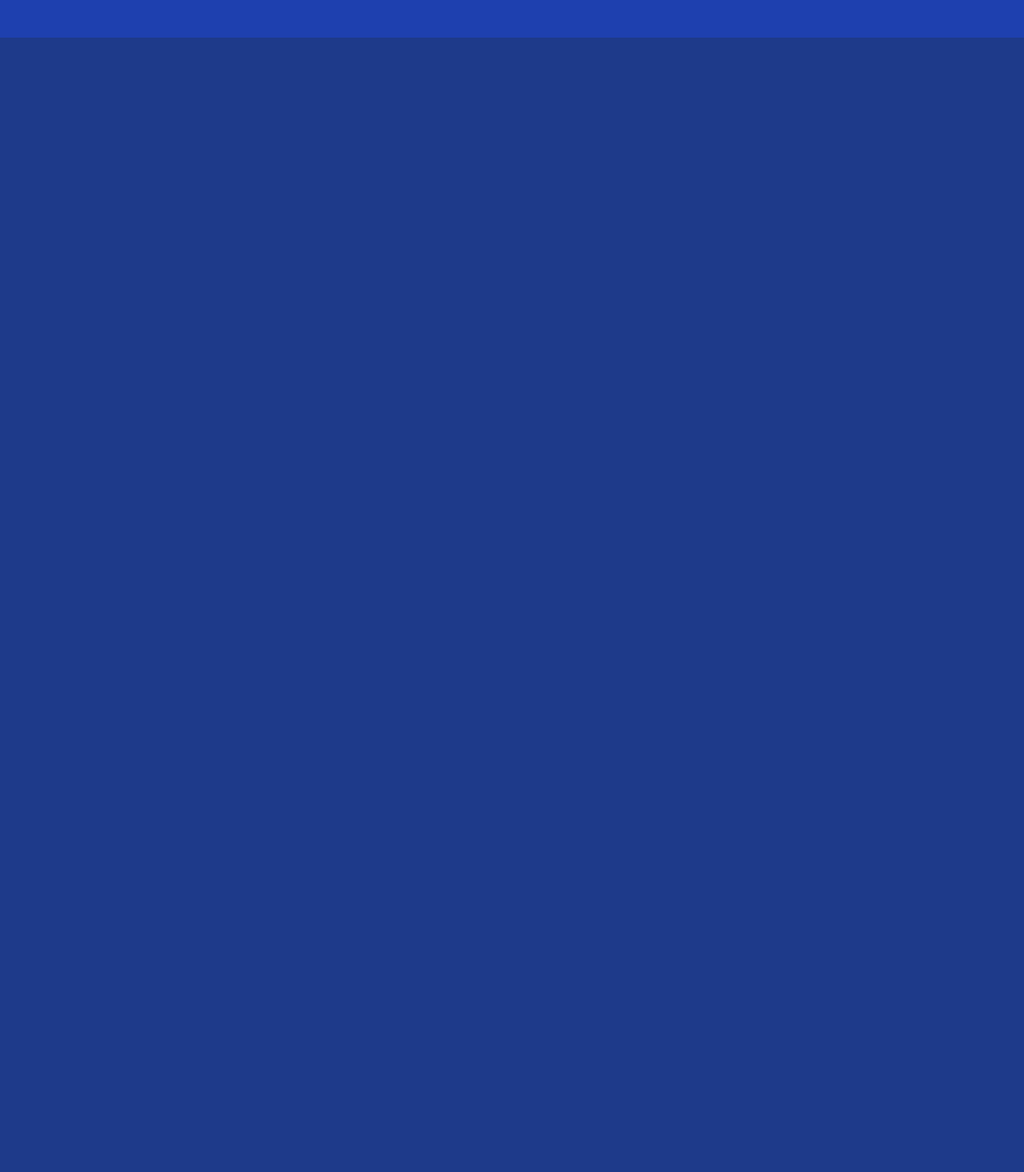
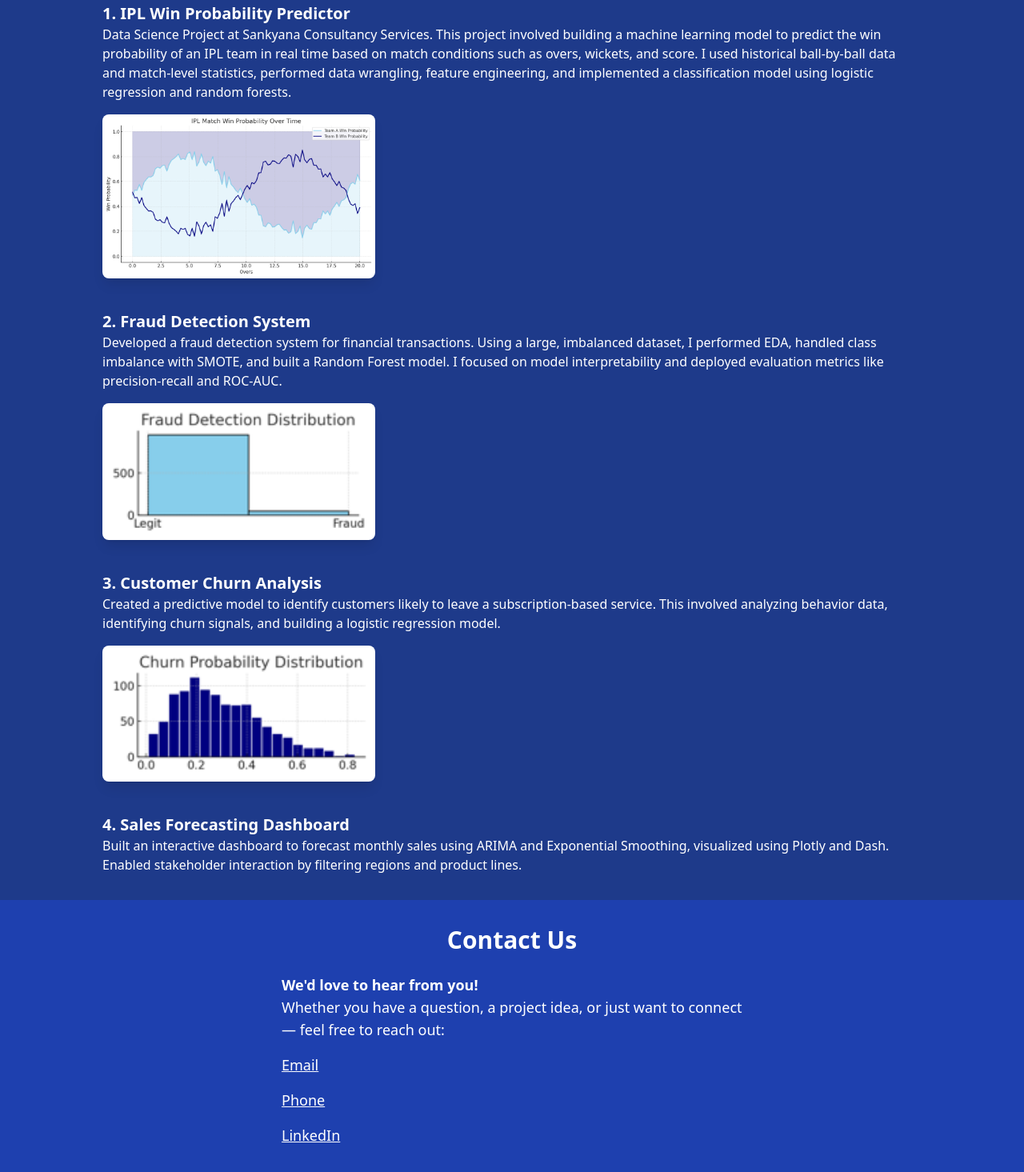
Before and after one commit to Kevinkorir26/KDataInsights-portfolio, a plain HTML site: page index.html in a window 1280 px wide. Shown: the part 1000-2465 px from the top of the page at 80% size. Before the commit the page ends 1287 px from the top, so only its background shows below. Drawn offline with nearby package versions, Linux system fonts and the light colour scheme.

Commit message:
Update index.html

```diff
--- a/index.html
+++ b/index.html
@@ -1,9 +1,8 @@
-<!DOCTYPE html>
 <html lang="en" data-theme="dark">
 <head>
   <meta charset="UTF-8" />
   <meta name="viewport" content="width=device-width, initial-scale=1.0" />
-  <title>Home | KDataInsights</title>
+  <title>KDataInsights</title>
   <script src="https://cdn.tailwindcss.com"></script>
 
   <!-- AOS Animation CSS -->
@@ -25,15 +24,9 @@
 
 <body class="bg-blue-900 text-white dark:bg-white dark:text-gray-900 transition-colors duration-500">
 
-  <!-- Header with Logo and Nav -->
-  <header class="flex justify-between items-center p-6" data-aos="fade-down">
+  <!-- Header with Logo -->
+  <header class="flex justify-center items-center p-6" data-aos="fade-down">
     <img src="KDataInsights Logo.png" alt="KDataInsights Logo" class="h-20 w-auto">
-    <nav class="space-x-4 text-lg">
-      <a href="#home" class="underline">Home</a>
-      <a href="#about" class="hover:underline">About</a>
-      <a href="projects.html" class="hover:underline">Projects</a>
-      <a href="contact.html" class="hover:underline">Contact</a>
-    </nav>
   </header>
 
   <!-- Home Section -->
@@ -43,12 +36,6 @@
       At KDataInsights, we help individuals and businesses unlock the power of their data.
       With expert data analysis, machine learning, and insightful dashboards, we turn raw data into real-world impact.
     </p>
-    <nav class="space-y-2 text-xl animate-slide-in-up delay-300">
-      <div><a href="index.html" class="underline hover:text-blue-300">Home</a></div>
-      <div><a href="about.html" class="hover:underline hover:text-blue-300">About</a></div>
-      <div><a href="projects.html" class="hover:underline hover:text-blue-300">Projects</a></div>
-      <div><a href="contact.html" class="hover:underline hover:text-blue-300">Contact</a></div>
-    </nav>
   </section>
 
   <!-- About Section -->
@@ -58,17 +45,76 @@
       <p>
         <strong>KDataInsights</strong> is a growing data science consultancy firm committed to helping businesses and individuals uncover insights from their data.
         We focus on building data-driven solutions through statistical analysis, machine learning models, and custom data visualizations.
-        Whether it’s customer behavior, financial trends, or sports analytics, we uncover hidden patterns in your data—translating raw data into decisions.
       </p>
       <br>
       <p>
+        Whether it’s customer behavior, financial trends, or sports analytics, we uncover hidden patterns in your data—translating raw data into decisions.
         We deliver actionable insights with clarity and precision. Our mission is to bridge the gap between data and decision-making by combining technical excellence with business understanding.
       </p>
     </div>
   </section>
 
-  <!-- Extra space to allow scrolling -->
-  <div class="h-[30vh]"></div>
+  <!-- Projects Section -->
+  <section id="projects" class="p-8 space-y-12 bg-blue-900 text-white dark:bg-white dark:text-gray-900" data-aos="fade-up">
+    <h2 class="text-3xl font-semibold text-center mb-10">Projects</h2>
+    <div class="space-y-10 max-w-5xl mx-auto">
+      <div data-aos="fade-up">
+        <h3 class="text-xl font-bold">1. IPL Win Probability Predictor</h3>
+        <p>
+          Data Science Project at Sankyana Consultancy Services. This project involved building a machine learning model to predict the win probability of an IPL team in real time based on match conditions such as overs, wickets, and score. I used historical ball-by-ball data and match-level statistics, performed data wrangling, feature engineering, and implemented a classification model using logistic regression and random forests.
+        </p>
+        <img src="ipl_win_probability_plot.png" alt="ipl_win_probability_plot" class="mt-4 rounded-lg shadow-lg w-1/3">
+      </div>
+
+      <div data-aos="fade-up">
+        <h3 class="text-xl font-bold">2. Fraud Detection System</h3>
+        <p>
+          Developed a fraud detection system for financial transactions. Using a large, imbalanced dataset, I performed EDA, handled class imbalance with SMOTE, and built a Random Forest model. I focused on model interpretability and deployed evaluation metrics like precision-recall and ROC-AUC.
+        </p>
+        <img src="fraud_detection_distribution_small.png" alt="Fraud Detection" class="mt-4 rounded-lg shadow-lg w-1/3">
+      </div>
+
+      <div data-aos="fade-up">
+        <h3 class="text-xl font-bold">3. Customer Churn Analysis</h3>
+        <p>
+          Created a predictive model to identify customers likely to leave a subscription-based service. This involved analyzing behavior data, identifying churn signals, and building a logistic regression model.
+        </p>
+        <img src="churn_probability_distribution_small.png" alt="Churn Analysis" class="mt-4 rounded-lg shadow-lg w-1/3">
+      </div>
+
+      <div data-aos="fade-up">
+        <h3 class="text-xl font-bold">4. Sales Forecasting Dashboard</h3>
+        <p>
+          Built an interactive dashboard to forecast monthly sales using ARIMA and Exponential Smoothing, visualized using Plotly and Dash. Enabled stakeholder interaction by filtering regions and product lines.
+        </p>
+      </div>
+    </div>
+  </section>
+
+  <!-- Contact Section -->
+  <section id="contact" class="p-8 bg-blue-800 dark:bg-gray-100 dark:text-gray-900" data-aos="fade-up">
+    <h2 class="text-3xl font-semibold mb-6 text-center">Contact Us</h2>
+    <div class="max-w-xl mx-auto space-y-4 text-lg">
+      <p><strong>We'd love to hear from you!</strong><br>
+        Whether you have a question, a project idea, or just want to connect — feel free to reach out:
+      </p>
+      <p>
+        <a href="mailto:ricochetkevoh@gmail.com" class="underline hover:text-blue-300 dark:hover:text-blue-700">
+          Email
+        </a>
+      </p>
+      <p>
+        <a href="tel:+2547-5824-1234" class="underline hover:text-blue-300 dark:hover:text-blue-700">
+          Phone
+        </a>
+      </p>
+      <p>
+        <a href="https://linkedin.com/in/kevin-datainsights-7bb23625b" class="underline hover:text-blue-300 dark:hover:text-blue-700" target="_blank">
+          LinkedIn
+        </a>
+      </p>
+    </div>
+  </section>
 
   <!-- AOS Animation Script -->
   <script src="https://unpkg.com/aos@2.3.4/dist/aos.js"></script>
```
